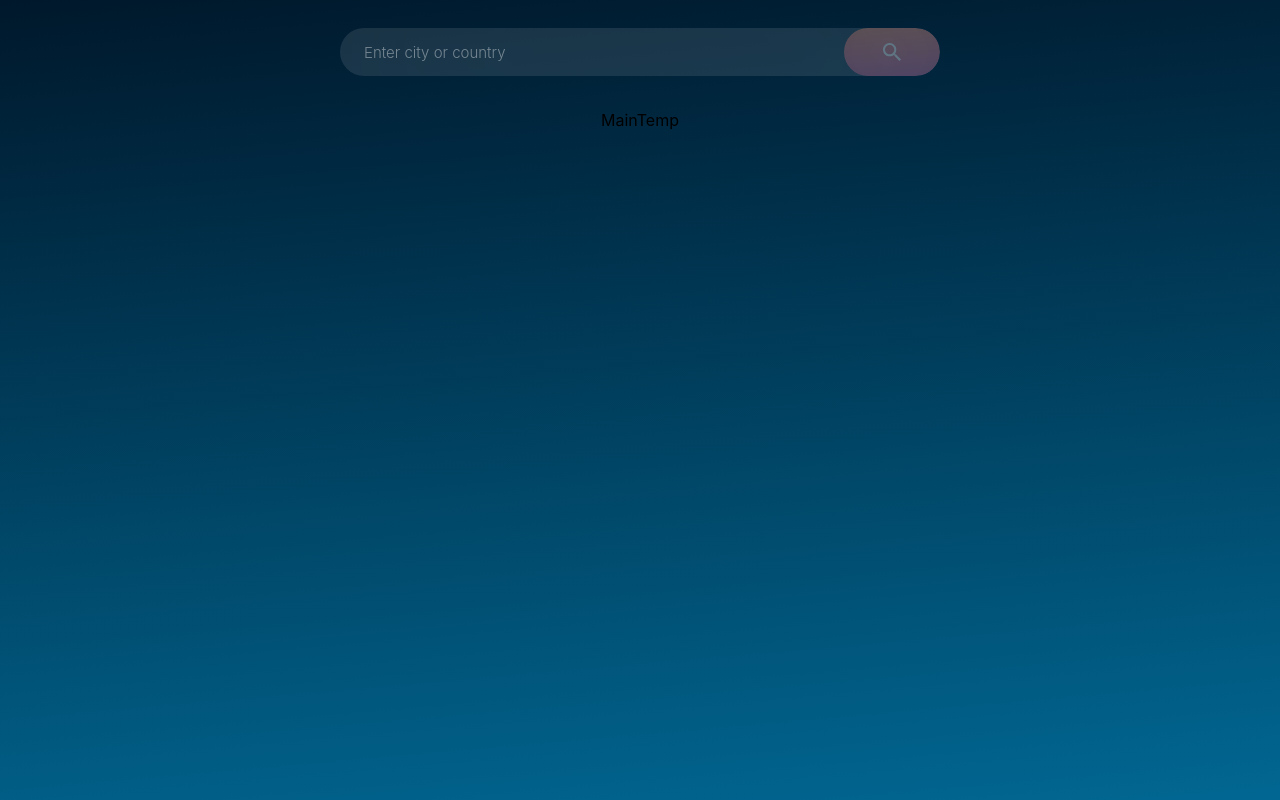
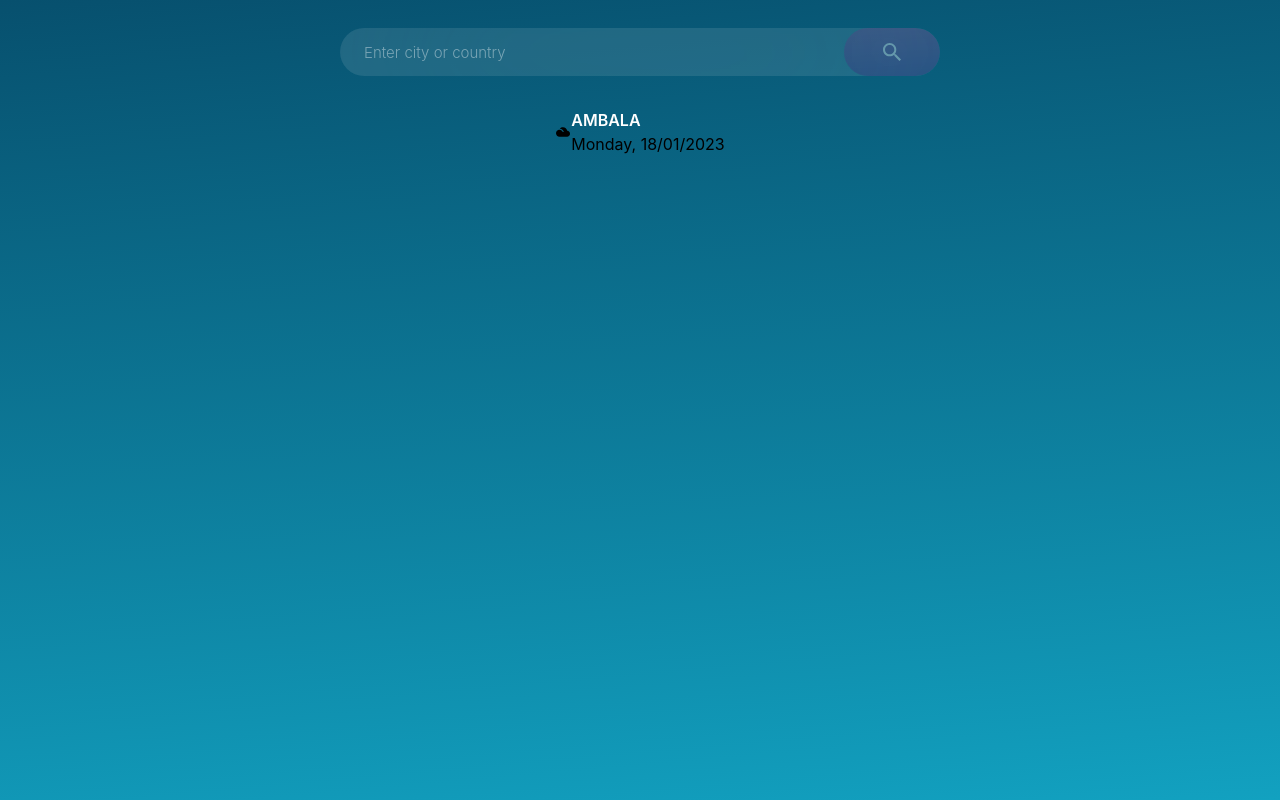
Before and after one commit to Anshika75/Maggi-Weather, a React (Vite) app: page / in a window 1280 px wide. Built offline with nearby package versions, Linux system fonts and the light colour scheme.

Commit message:
main temp added

```diff
--- a/src/App.jsx
+++ b/src/App.jsx
@@ -3,8 +3,8 @@ import MainTemp from './components/MainTemp';
 import Search from './components/Search';
 
 export default function App() {
-  // const hours = new Date().getHours();
-  const hours = 5;
+  const hours = new Date().getHours();
+  // const hours = 5;
   console.log(hours)
   return (
     <>
--- a/src/components/MainTemp.jsx
+++ b/src/components/MainTemp.jsx
@@ -1,7 +1,38 @@
 import React from 'react'
+import {
+  IoMdSunny,
+  IoMdRainy,
+  IoMdCloudy,
+  IoMdSnow,
+  IoMdThunderstorm,
+  IoMdSearch,
+} from 'react-icons/io';
+
+import {
+  BsCloudHaze2Fill,
+  BsCloudDrizzleFill,
+  BsEye,
+  BsWater,
+  BsThermometer,
+  BsWind,
+} from 'react-icons/bs';
+
+import { TbTemperatureCelsius } from 'react-icons/tb';
 
 export default function MainTemp() {
   return (
-    <div>MainTemp</div>
+    <>
+      <div className="flex flex-col">
+        <div className="flex flex-row">
+          <div className="grid place-items-center">
+            <IoMdCloudy />
+          </div>
+          <div className="flex flex-col">
+            <p className='text-white font-semibold uppercase '>Ambala</p>
+            <p>Monday, 18/01/2023</p>
+          </div>
+        </div>
+      </div>
+    </>
   )
 }
--- a/src/components/Search.jsx
+++ b/src/components/Search.jsx
@@ -1,8 +1,8 @@
 import React, { useState } from 'react'
 import { IoMdSearch } from 'react-icons/io';
 export default function Search() {
-    // const hours = new Date().getHours();
-    const hours =5;
+    const hours = new Date().getHours();
+    // const hours = 5;
     const [width, setWidth] = useState(false);
     // const input = document.querySelector('input');
     const [inputValue, setInputValue] = useState('');
@@ -17,18 +17,21 @@ export default function Search() {
     };
     const handleSubmit = (e) => {
         e.preventDefault();
+        setWidth(false);
         if (inputValue !== '') {
             // setLocation(inputValue);
         }
-
-        const input = document.querySelector('input');
         if (inputValue == '') {
             setAnimate(true);
             setTimeout(() => {
                 setAnimate(false);
             }, 500);
+            setWidth(false);
         } else {
             setWidth(true);
+            setTimeout(() => {
+                setWidth(false);
+            }, 500);
         }
         setInputValue('');
     };
@@ -44,7 +47,7 @@ export default function Search() {
                 />
                 <button
                     onClick={(e) => handleSubmit(e)}
-                    className={`absolute right-0 top-0 bt${hours} opacity-30 hover:opacity-90 transition-all duration-300 ${width ? 'w-full' : 'w-24'} h-12 w-24 rounded-full flex justify-center items-center backdrop-blur-[32px]`}
+                    className={`absolute right-0 top-0 bt${hours} opacity-30 hover:opacity-90 transition-all duration-300 ${width ? 'hover:w-full' : 'hover:w-24'} h-12 w-24 rounded-full flex justify-center items-center backdrop-blur-[32px]`}
                 >
                     <IoMdSearch className='text-2xl text-white' />
                 </button>
```
